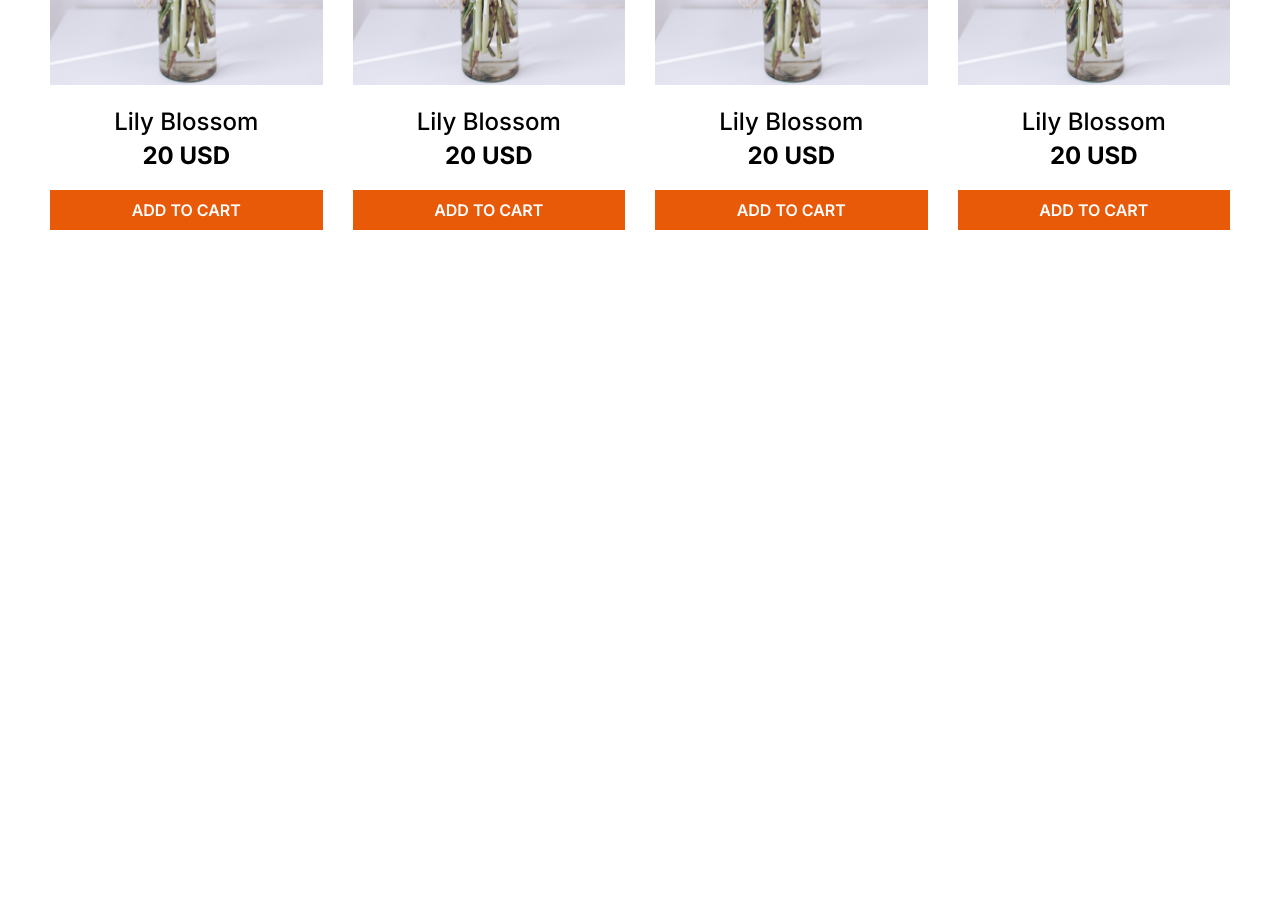
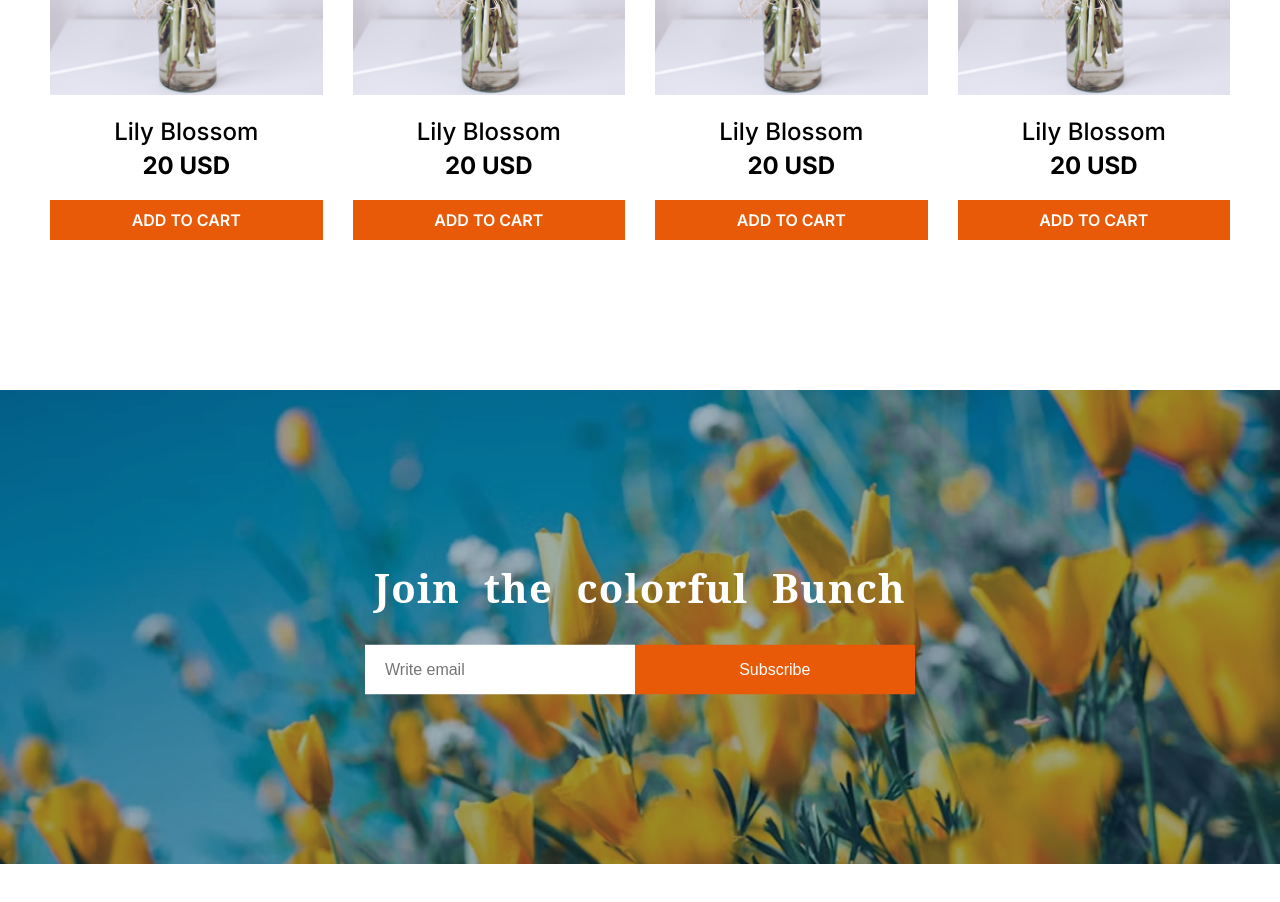
Before and after one commit to Taoshif1/PH-A2, a plain HTML site: page index.html in a window 1280 px wide. Shown: the part 1638-2540 px from the top of the page. Before the commit the page ends 1938 px from the top, so only its background shows below. Drawn offline with Linux system fonts and the light colour scheme; a web font is replaced by a local one.

Commit message:
join the bunch sec completed with styles & responsiveness

```diff
--- a/index.html
+++ b/index.html
@@ -61,7 +61,6 @@
 
         <!-- 3. Plants Section: centered Title and subtitle as Figma, 8 cards with 4 Collumn View with image, name, price and Add to cart button
         Mobile Responsiveness: Display Cards in 2 Column -->
-
         <section class="plants-section">
             <div class="container">
                 <div class="section-title">
@@ -141,6 +140,38 @@
             </div>
         </section>
 
+        <!-- 4. Plants Lover Section: Image on the left, Title and unordered list on the right as Figma.
+        Mobile Responsiveness: Image moves to the top, Content after image, Content left aligned as Figma -->
+        <!-- <section>
+            <div>
+                <div>
+                    <img src="./assets/flower-store.png" alt="">
+                </div>
+                <div>
+                    <h3>Flower & Plants Lover</h3>
+                    <ul>
+                        <li>Indulge your senses with the beauty and fragrance of our fresh flower shop. From classic roses to exotic blooms, we offer a wide variety of fresh.</li>
+                        <li>Indulge your senses with the beauty and fragrance of our fresh flower shop. From classic roses to exotic blooms, we offer a wide variety of fresh.</li>
+                        <li>Indulge your senses with the beauty and fragrance of our fresh flower shop. From classic roses to exotic blooms, we offer a wide variety of fresh.</li>
+                    </ul>
+                </div>
+            </div>
+        </section> -->
+
+
+        <!-- 5. Join Section centered Join the colorful Bunch message, Background image in the full section like Figma, Input box with placeholder and subscribe button like Figma, Mobile Responsiveness: Responsive design like Figma -->
+        <section class="join-section">
+            <img class="join-bg-img" src="./assets/news-letter-bg.png" alt="Field of yellow flowers">
+
+            <div class="join-content">
+                <h2 class="noto-serif-bold white-clr">Join the colorful Bunch</h2>
+                <form class="join-form">
+                    <input class="" type="email" placeholder="Write email">
+                    <button type="submit" class="btn-primary">Subscribe</button>
+                </form>
+            </div>
+        </section>
+
     </main>
 
     <footer>
@@ -156,19 +187,9 @@
 
 
 
-4. Plants Lover Section
-Image on the left
-Title and unordered list on the right as Figma
-Mobile Responsiveness:
-Image moves to the top
-Content after image
-Content left aligned as Figma
 
-5. Join Section
-centered Join the colorful Bunch message
-Background image in the full section like Figma
-Input box with placeholder and subscribe button like Figma
-Mobile Responsiveness: Responsive design like Figma
+
+
 
 6. Footer Section
 Website logo on the left
--- a/style.css
+++ b/style.css
@@ -7,9 +7,9 @@
     /* border: 1px dotted red; */
 }
 /* Prevent any horizontal scrolling on the page ( it is responsive but ghost overflow happens) */
-/* html, body {
+html, body {
     overflow-x: hidden;
-} */
+}
 
 /* container styles */
 .container {
@@ -83,6 +83,12 @@
     border: none;
     width: 100%;
     height: 40px;
+    cursor: pointer;
+
+    display: flex;
+    justify-content: center;
+    align-items: center;
+    padding: 12px 24px;
 }
 
 /* main styles */
@@ -124,14 +130,10 @@
 .banner-section {
     padding: 50px 0;
 }
-.banner-container{
+.banner-container {
     display: flex;
     align-items: center;
-    gap: 15px;
-}
-.banner-image{
-    width: 100vw;
-    margin-left: 39px;
+    gap: 20px;
 }
 .banner-content, .banner-image {
     flex: 1;
@@ -140,17 +142,19 @@
     font-size: 50px;
     line-height: 1.2;
     margin-bottom: 15px;
-    padding-left: 5px;
 }
 .banner-content p{
-    font-size: 17px;
-    line-height: 1.2;
-    padding-left: 10px;
+    font-size: 18px;
+    line-height: 1.6;
 }
 .banner-image img{
     width: 100%;
     display: block;
 }
+/* .banner-image{
+    width: 100vw;
+    margin-left: 39px;
+} */
 
 
 /* plants section */
@@ -198,11 +202,73 @@
 
 
 
+/* plants lover section */
+
+
+
+/* Join Section */
+.join-section {
+    position: relative;
+    margin: 80px 0;
+}
+
+.join-bg-img {
+    width: 100%;
+    display: block;
+}
+
+.join-content {
+    position: absolute;
+    top: 50%;
+    left: 50%;
+    transform: translate(-50%, -50%);
+
+    width: 100%;
+    text-align: center;
+    padding: 0 20px;
+}
+
+.join-content h2 {
+    font-size: 40px;
+    letter-spacing: 1.2px;
+    word-spacing: 12px;
+    margin-bottom: 30px;
+    color: #FFF;
+}
+
+.join-form {
+    display: flex;
+    max-width: 550px;
+    margin: 0 auto;
+    overflow: hidden;
+}
+.join-form input {
+    width: 100%;
+    flex-grow: 1;
+    height: 50px;
+    padding: 0 20px;
+    border: none;
+    font-size: 16px;
+}
+.join-form button {
+    height: 50px;
+    border: none;
+    padding: 0 30px;
+    background-color: #E95A08;
+    color: white;
+    font-size: 16px;
+    font-weight: 500;
+    cursor: pointer;
+    white-space: nowrap;
+}
+/*  section */
+
+
+
+
 /* section */
 
 
-
-/*  section */
 
 /* Responsiveness */
 /* phone size */
@@ -245,14 +311,34 @@
     .banner-content h2 {
         font-size: 36px;
     }
+    .banner-image{
+    width: 100vw;
+    margin-left: 39px;
+    }
 
 /* plants section */
     .plant-container{
-    grid-template-columns:  repeat(2, 1fr);
-    gap: 25px;
+        grid-template-columns:  repeat(2, 1fr);
+        gap: 25px;
     }
     .plant-card:nth-child(n + 7) {
-    display: none;
+        display: none;
+    }
+
+/* join section */
+    .join-content h2 {
+        font-size: 28px;
+    }
+    .join-form {
+        flex-direction: row;
+        max-width: 350px;
+        border-radius: 0;
+    }
+    .join-form input {
+        width: 80%;
+    }
+        .join-form button {
+            width: 30%;
     }
 }
 
```
